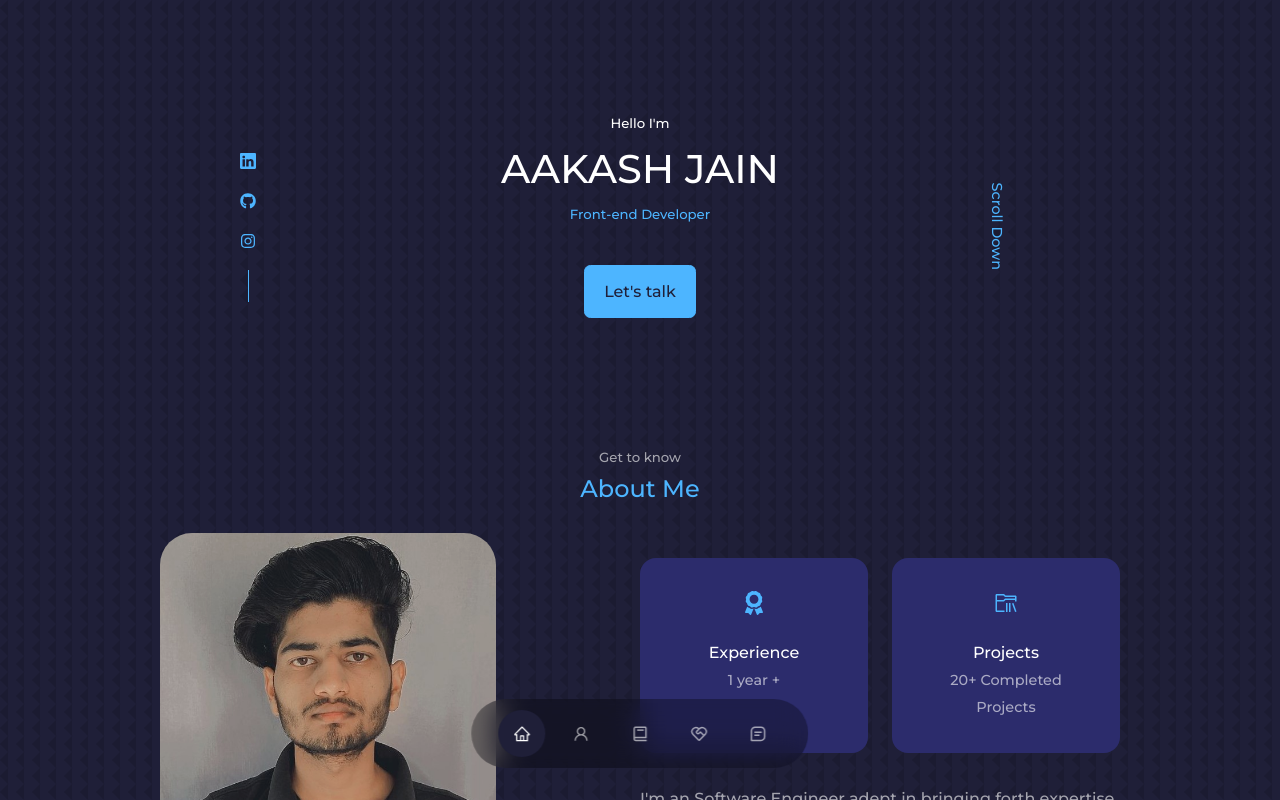
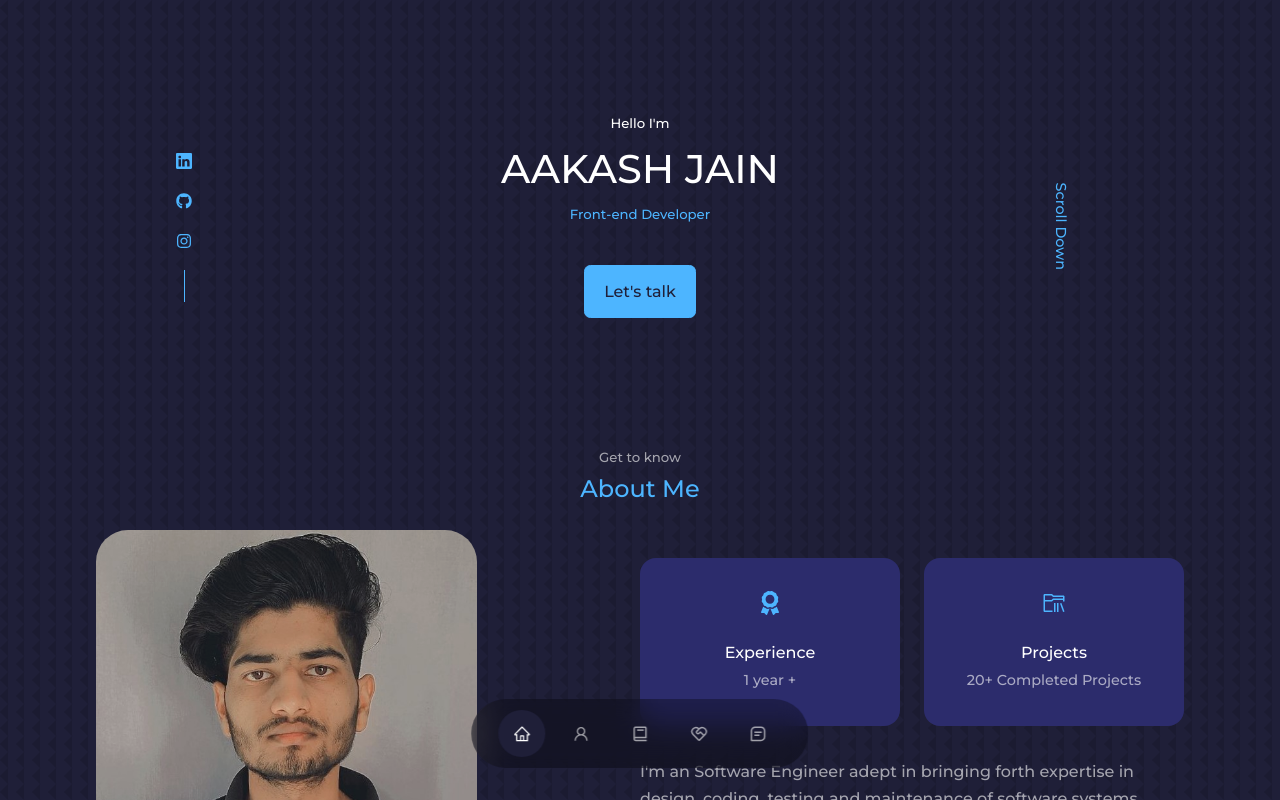
Before and after one commit to jainaakash1002/React-Portfolio-Website, a React (Create React App) app: page / in a window 1280 px wide. Shown: the top 800 px of the page. Built offline with nearby package versions, Linux system fonts and the light colour scheme.

Commit message:
netlify deployment

```diff
--- a/package.json
+++ b/package.json
@@ -7,6 +7,7 @@
     "@testing-library/jest-dom": "^5.16.4",
     "@testing-library/react": "^13.3.0",
     "@testing-library/user-event": "^13.5.0",
+    "netlify-cli": "^11.1.0",
     "react": "^18.2.0",
     "react-dom": "^18.2.0",
     "react-icons": "^4.4.0",
--- a/public/index.html
+++ b/public/index.html
@@ -26,7 +26,7 @@
       }
     </style>
   </head>
-  <body>
+  <body oncontextmenu="return false">
     <noscript>You need to enable JavaScript to run this app.</noscript>
     <div id="root"></div>
   </body>
--- a/src/index.css
+++ b/src/index.css
@@ -19,7 +19,7 @@
 
   --transition: all 400ms ease;
 
-  --container-width-lg: 75%;
+  --container-width-lg: 85%;
   --container-width-md: 86%;
   --container-width-sm: 90%;
 }
```
Also changed, not shown: 1 other file (tests, documents, lock files or other folders).
